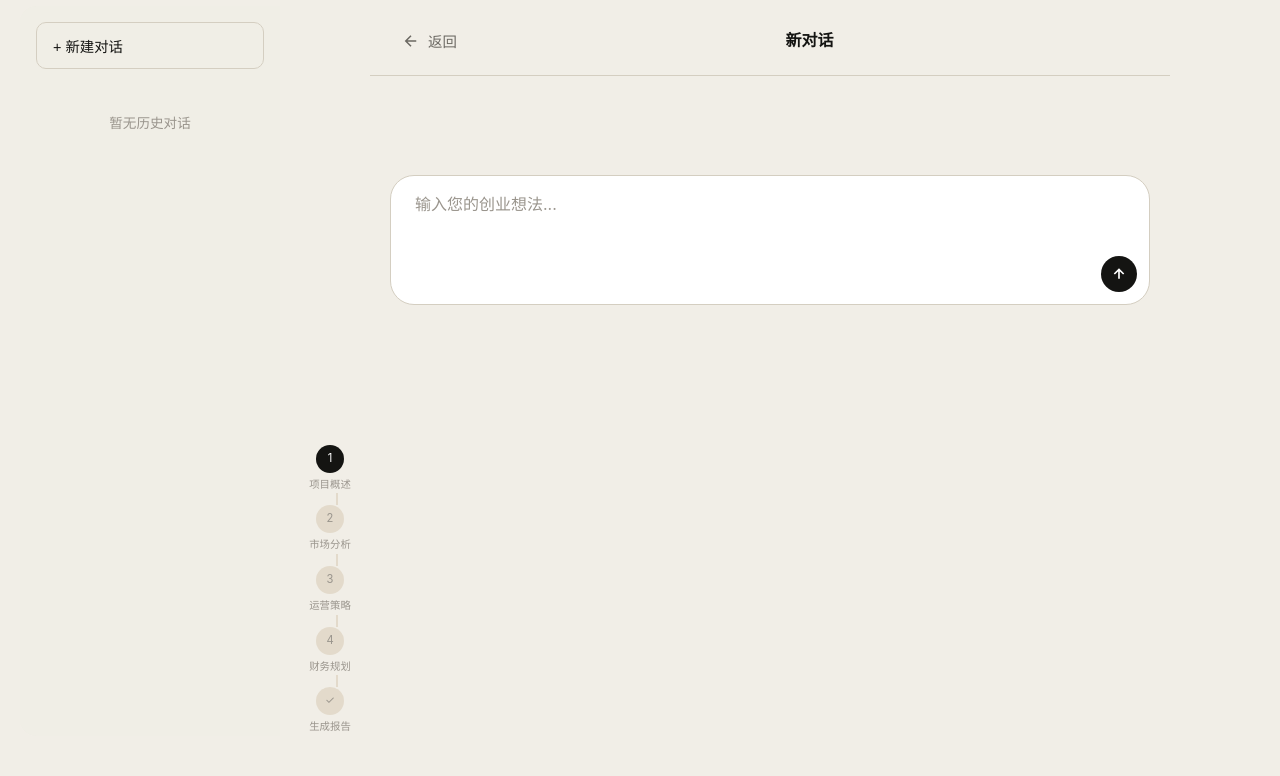
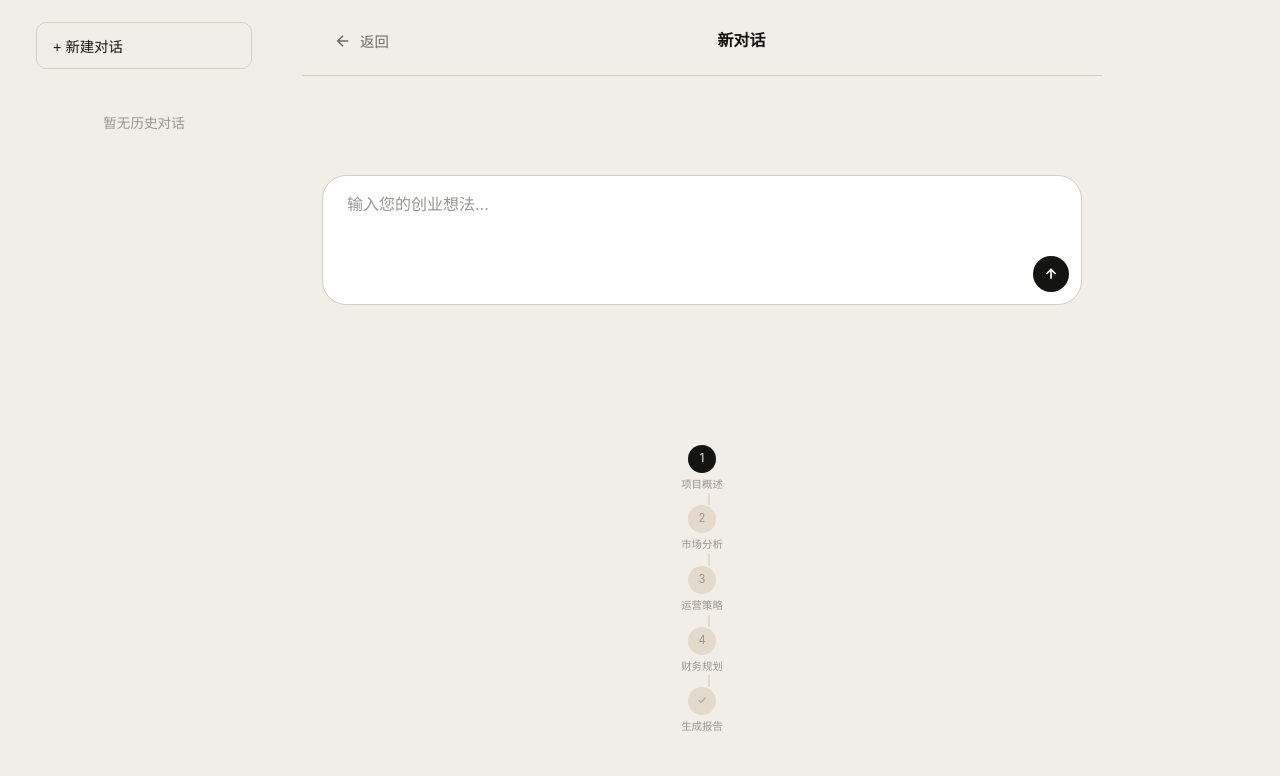
Before and after one commit to HuYee2025/BrandGPT, a Flask app: page /chat in a window 1280 px wide. Shown: the part 74-850 px from the top of the page. Run offline with Flask 3, Linux system fonts and the light colour scheme.

Commit message:
修复进度条布局为自适应20%70%10%三列

```diff
--- a/templates/chat.html
+++ b/templates/chat.html
@@ -4,38 +4,39 @@
 
 {% block extra_head %}
 <style>
-/* ChatGPT风格对话框 - PC端宽度 */
+/* ChatGPT风格对话框 - 自适应三列布局 */
 .chat-page {
     height: calc(100vh - 70px);
-    display: flex;
-    flex-direction: row;
-    align-items: stretch;
-    margin: 0 auto;
+    display: grid;
+    grid-template-columns: 20% 70% 10%;
+    grid-template-rows: 1fr;
+    margin: 0;
     width: 100%;
-    max-width: 1400px;
     overflow: hidden;
 }
 
 /* 左侧历史记录栏 */
 .chat-sidebar {
-    width: 260px;
     background: #F0EEE6;
     border-radius: 16px 0 0 16px;
     display: flex;
     flex-direction: column;
-    flex-shrink: 0;
-    margin: 0;
     overflow: hidden;
+    grid-column: 1;
+    grid-row: 1;
 }
 
 /* 右侧进度条栏 */
 .chat-sidebar-right {
-    width: 100px;
+    background: var(--bg-color);
     display: flex;
     flex-direction: column;
-    flex-shrink: 0;
-    align-self: flex-start;
+    justify-content: flex-start;
+    align-items: center;
     padding-top: 80px;
+    box-sizing: border-box;
+    grid-column: 3;
+    grid-row: 1;
 }
 
 .progress-container {
@@ -43,6 +44,7 @@
     flex-direction: column;
     align-items: center;
     gap: 0;
+    width: 100%;
 }
 
 .sidebar-header {
@@ -148,12 +150,13 @@
 
 /* 聊天区域 */
 .chat-main {
-    flex: 1;
-    width: auto;
+    min-width: 0;
     display: flex;
     flex-direction: column;
-    min-width: 0;
     position: relative;
+    background: var(--bg-color);
+    grid-column: 2;
+    grid-row: 1;
 }
 
 /* 右侧进度条 - 垂直布局 */
```
